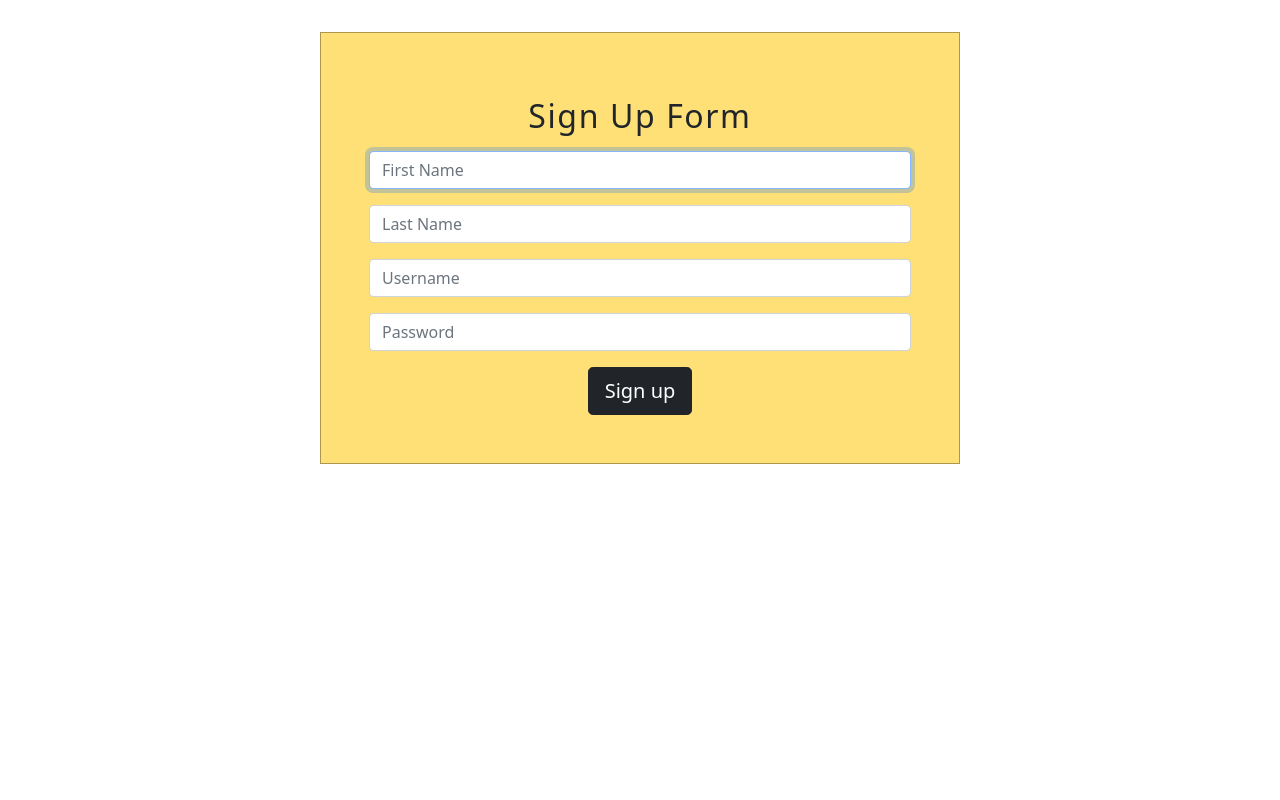
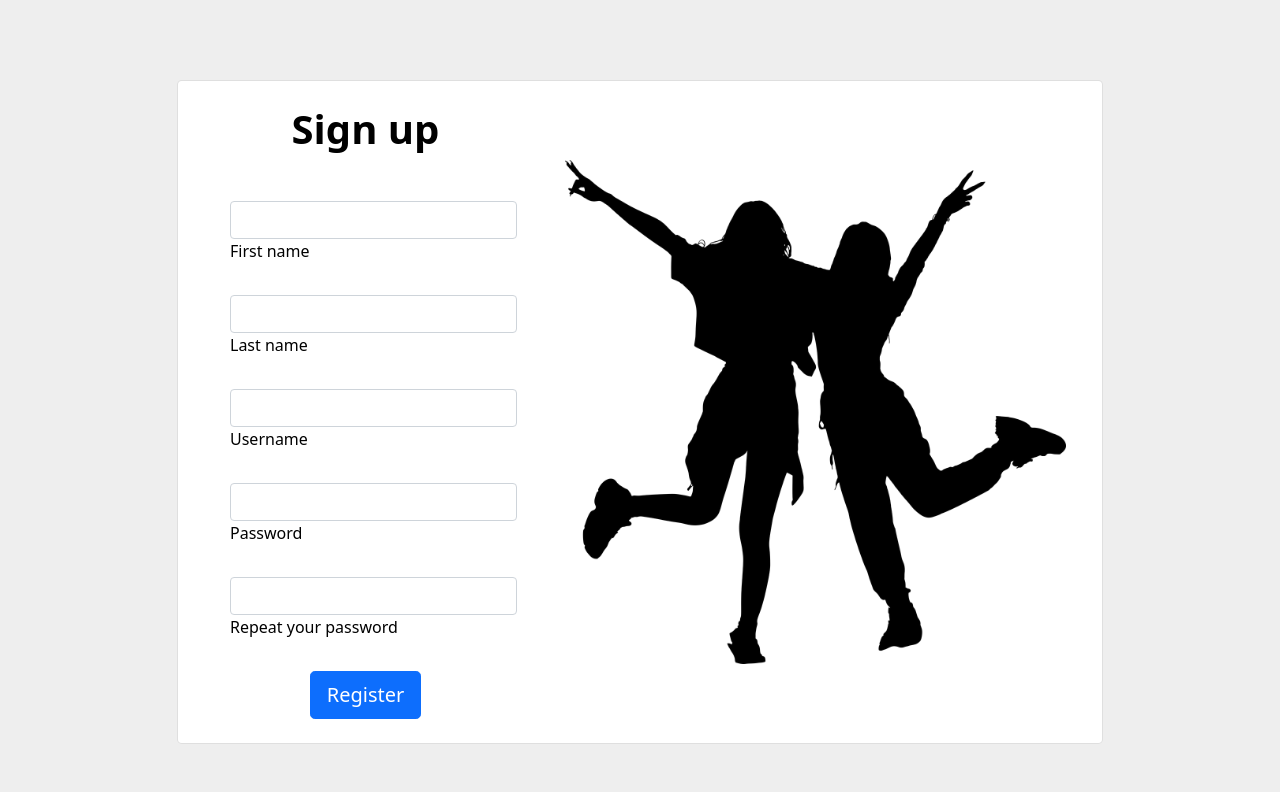
Before and after one commit to RichterMJ/Cop-4331-Small-Project-Group-9, a PHP site: page /signup.html in a window 1280 px wide. Run offline with PHP 8.4, Linux system fonts and the light colour scheme.

Commit message:
Updated index.html (login page) and signup.html to the new style

```diff
--- a/scripts/signup-script.js
+++ b/scripts/signup-script.js
@@ -1,22 +1,44 @@
+
+function complainAboutMismatchedPasswords() {
+	document.getElementById('password-repeat').classList.add('is-invalid');
+}
+
+function uncomplainAboutMismatchedPasswords() {
+	document.getElementById('password-repeat').classList.remove('is-invalid');
+}
+
+function handlePasswordRepeatInput() {
+    const password = document.getElementById('password').value;
+    const passwordRepeat = document.getElementById('password-repeat').value;
+
+	if (password !== passwordRepeat) {
+		complainAboutMismatchedPasswords();
+	} else {
+		uncomplainAboutMismatchedPasswords();
+	}
+}
+
 async function signUp() {
 
     const firstName = document.getElementById('firstName').value;
     const lastName = document.getElementById('lastName').value;
     const username = document.getElementById('username').value;
     const password = document.getElementById('password').value;
+    const passwordRepeat = document.getElementById('password-repeat').value;
 
-    const signupAPI = '/LAMPAPI/CreateUser.php';
+	if (password !== passwordRepeat) {
+		complainAboutMismatchedPasswords();
+		return;
+	}
 
-    const jsonPayload = JSON.stringify({
-        FirstName: firstName,
-        LastName: lastName,
-        Login: username,
-        Password: md5(password),
-    });
-
-    const res = await fetch(signupAPI, {
+    const res = await fetch('/LAMPAPI/CreateUser.php', {
         method: 'POST',
-        body: jsonPayload,
+		body: {
+			FirstName: firstName,
+			LastName: lastName,
+			Login: username,
+			Password: md5(password),
+		}
     });
 
     if (!res.ok) {
--- a/signup.html
+++ b/signup.html
@@ -18,23 +18,95 @@
 
 	<body>
 
-        <form class="forms text-center p-5">
-            <h2 class="m-3">Sign Up Form</h2>
-            <div class="mb-3">
-                <input type="text" class="form-control" id="firstName" placeholder="First Name" autofocus>
+		<section class="h-100 gradient-form" style="background-color: #eee;">
+			<div class="container py-5 h-100">
+				<div class="row d-flex justify-content-center align-items-center h-100">
+					<div class="col-xl-10">
+						<div class="card rounded-3 text-black">
+							<div class="row g-0">
+								<div class="row justify-content-center">
+
+									<div class="col-md-10 col-lg-6 col-xl-5 order-2 order-lg-1">
+
+										<p class="text-center h1 fw-bold mb-5 mx-1 mx-md-4 mt-4">Sign up</p>
+
+										<form class="mx-1 mx-md-4">
+
+											<div class="d-flex flex-row align-items-center mb-4">
+												<i class="fas fa-user fa-lg me-3 fa-fw"></i>
+												<div class="form-outline flex-fill mb-0">
+													<input type="text" id="firstName" class="form-control" />
+													<label class="form-label" for="firstName">First name</label>
 												</div>
-            <div class="mb-3">
-                <input type="text" class="form-control" id="lastName" placeholder="Last Name">
 											</div>
-            <div class="mb-3">
-                <input type="text" class="form-control" id="username" placeholder="Username">
+
+											<div class="d-flex flex-row align-items-center mb-4">
+												<i class="fas fa-envelope fa-lg me-3 fa-fw"></i>
+												<div class="form-outline flex-fill mb-0">
+													<input type="email" id="lastName" class="form-control" />
+													<label class="form-label" for="lastName">Last name</label>
 												</div>
-            <div class="mb-3">
-                <input type="password" class="form-control" id="password" placeholder="Password">
 											</div>
-            <button id="redirect-button" type="button" class="btn btn-dark btn-lg btn-block" onclick="signUp()"><a href="index.html">Sign up</a></button>
+
+											<div class="d-flex flex-row align-items-center mb-4">
+												<i class="fas fa-envelope fa-lg me-3 fa-fw"></i>
+												<div class="form-outline flex-fill mb-0">
+													<input type="email" id="lastName" class="form-control" />
+													<label class="form-label" for="lastName">Username</label>
+												</div>
+											</div>
+
+											<div class="d-flex flex-row align-items-center mb-4">
+												<i class="fas fa-lock fa-lg me-3 fa-fw"></i>
+												<div class="form-outline flex-fill mb-0">
+													<input type="password" id="password" class="form-control" />
+													<label class="form-label" for="password">Password</label>
+												</div>
+											</div>
+
+											<div class="d-flex flex-row align-items-center mb-4">
+												<i class="fas fa-key fa-lg me-3 fa-fw"></i>
+												<div class="form-outline flex-fill mb-0">
+													<input type="password" id="password-repeat" class="form-control" oninput="handlePasswordRepeatInput()" />
+													<label class="form-label" for="password-repeat">Repeat your password</label>
+												</div>
+											</div>
+
+											<!--
+											Uncomment this if we ever want to add a ToS checkbox
+
+											<div class="form-check d-flex justify-content-center mb-5">
+												<input
+													class="form-check-input me-2"
+													type="checkbox"
+													value=""
+													id="form2Example3c"
+													/>
+												<label class="form-check-label" for="form2Example3">
+													I agree all statements in <a href="#!">Terms of service</a>
+												</label>
+											</div>
+											-->
+
+											<div class="d-flex justify-content-center mx-4 mb-3 mb-lg-4">
+												<button id="redirect-button" type="button" class="btn btn-primary btn-lg btn-block" onclick="signUp()">Register</button>
+											</div>
+
 										</form>
-        <span id="signupResult"></span>
+
+									</div>
+									<div class="col-md-10 col-lg-6 col-xl-7 d-flex align-items-center order-1 order-lg-2">
+
+										<img src="images/friends.webp" class="img-fluid" alt="Sample image">
+
+									</div>
+								</div>
+							</div>
+						</div>
+					</div>
+				</div>
+			</div>
+		</section>
 
 		<script src="https://cdn.jsdelivr.net/npm/bootstrap@5.1.3/dist/js/bootstrap.bundle.min.js" integrity="sha384-ka7Sk0Gln4gmtz2MlQnikT1wXgYsOg+OMhuP+IlRH9sENBO0LRn5q+8nbTov4+1p" crossorigin="anonymous"></script>
 	</body>
--- a/styles/stylesheet.css
+++ b/styles/stylesheet.css
@@ -3,67 +3,5 @@ html body {
 }
 
 section {
-    padding: 2em 0 0 0;
+	padding: 2em 0 0 0;
 }
-
-.forms {
-    margin: 2em auto;
-    width: 50%;
-    letter-spacing: 0.1em;
-    border: 1px solid rgba(0, 0, 0, 0.329);
-	background: #fee076;
-}
-
-.forms .form-group label {
-    margin: 0 0 .5em 0;
-}
-
-:root {
-
-}
-
-
-/******************************************************************************
- * Index.html (login) specific stuff.
- ******************************************************************************/
-
-#login-form {
-    position: absolute;
-    top: 50%;
-    left: 50%;
-    transform: translate(-50%,-50%);
-    width: 30%;
-}
-
-#login-form .btn {
-	color: #F3F8F2;
-}
-
-
-/******************************************************************************
- * Signup.html specific stuff.
- ******************************************************************************/
-
-#signup-button a {
-    color: inherit;
-    text-decoration: none;
-}
-
-
-/******************************************************************************
- * Contacts.html specific stuff.
- ******************************************************************************/
-
-#redirect-button a {
-	text-decoration: none;
-	color: inherit;
-}
-
-.contacts:nth-child(odd) {
-	background-color: #949494;
-}
-
-#searchResults {
-	margin: 2em auto;
-    letter-spacing: 0.1em;
-}
```
Also changed, not shown: index.html (+53 -12 lines), images/friends.webp (added). Lines whose indentation alone changed are shown as unchanged.
